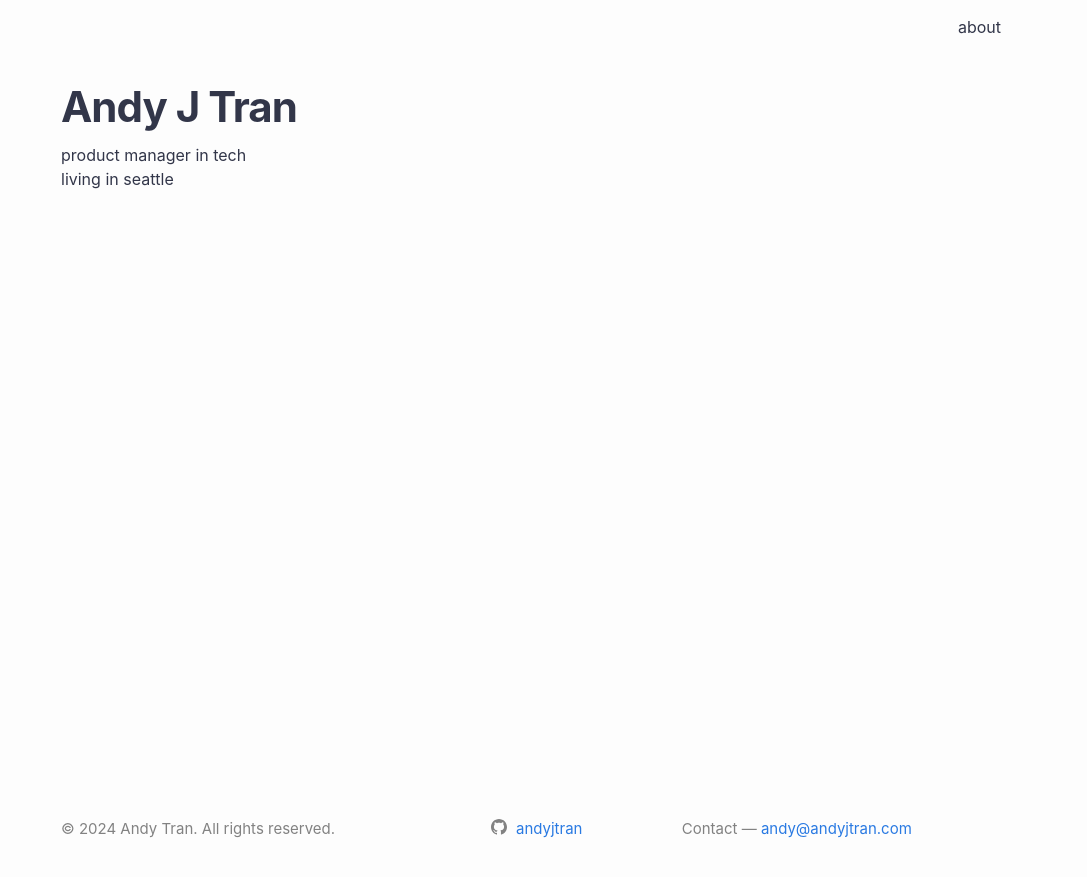
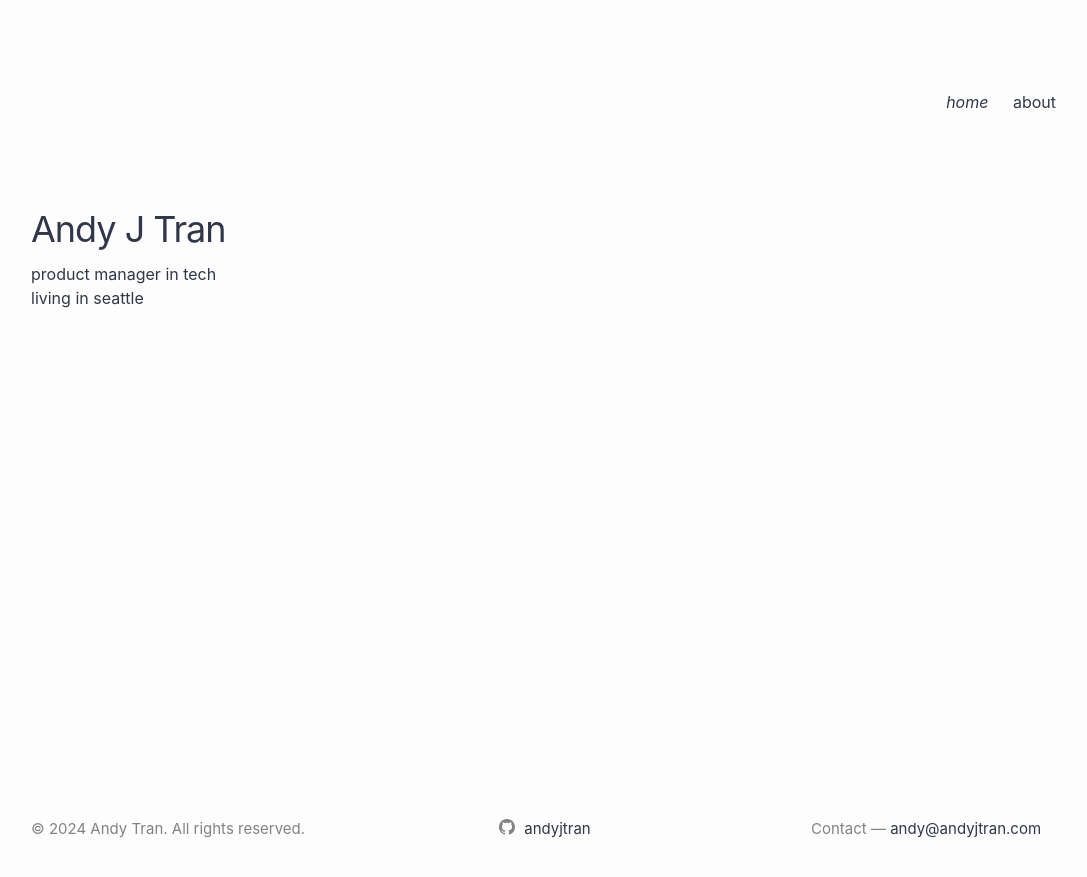
Before and after one commit to andyjtran/andyjtran.github.io, a Jekyll site: the page built from index.markdown, in a window 1280 px wide. Shown: the top 877 px of the page, without its empty margins (109-1196 px from the left). Built offline with Jekyll 4.4.1, drawn with Linux system fonts in a browser that asks for light colours.

Commit message:
update header-nav and hyperlink look and feel

```diff
--- a/_includes/header.html
+++ b/_includes/header.html
@@ -16,11 +16,12 @@
           </span>
         </label>
         <div class="trigger">
+          {%- assign page_paths = page_paths | reverse -%}
           {%- for path in page_paths -%}
             {%- assign my_page = site.pages |  where: "path", path | first -%}
-            {%- if my_page.title and my_page.title != "Andy J Tran" -%}
+            {%- if my_page.title -%}
             {%- if page.url == my_page.url -%}
-            <a class="page-link" href="{{ my_page.url | relative_url }}" style="text-decoration: underline;">
+            <a class="page-link" href="{{ my_page.url | relative_url }}" style="font-style: italic">
               {{ my_page.title | escape }}
             </a>
           {%- else -%}
--- a/_sass/minima.scss
+++ b/_sass/minima.scss
@@ -12,7 +12,8 @@ $spacing-unit:     30px !default;
 
 $text-color:       #323649 !default;
 $background-color: #fdfdfd !default;
-$brand-color:      #2a7ae2 !default;
+$brand-color:      #323649 !default;
+//$brand-color:      #2a7ae2 !default;
 
 $grey-color:       #828282 !default;
 $grey-color-light: lighten($grey-color, 40%) !default;
@@ -21,18 +22,19 @@ $grey-color-dark:  darken($grey-color, 25%) !default;
 $table-text-align: left !default;
 
 // Width of the content area
-$content-width:    1000px !default;
+$content-width:    1920px !default;
 
 $on-palm:          800px !default;
-$on-laptop:        1000px !default;
+$on-laptop:        1920px !default;
 
 // Use media queries like this:
-// @include media-query($on-palm) {
+//@include media-query($on-palm) {
 //   .wrapper {
 //     padding-right: $spacing-unit / 2;
 //     padding-left: $spacing-unit / 2;
 //   }
 // }
+
 @mixin media-query($device) {
   @media screen and (max-width: $device) {
     @content;
@@ -48,4 +50,4 @@ $on-laptop:        1000px !default;
   "minima/base",
   "minima/layout",
   "minima/syntax-highlighting"
-;
+  ;
--- a/_sass/minima/_layout.scss
+++ b/_sass/minima/_layout.scss
@@ -2,8 +2,10 @@
  * Site header
  */
 .site-header {
-  border-top: 0px solid $grey-color-dark;
-  border-bottom: 0px solid $grey-color-light;
+//  border-top: 0px solid $grey-color-dark;
+  border-top: 75px solid $background-color;
+//  border-bottom: 0px solid $grey-color-light;
+  border-bottom: 50px solid $background-color;
   min-height: $spacing-unit * 1.865;
 
   // Positioning context for the mobile navigation icon
@@ -45,7 +47,7 @@
       margin-right: 20px;
     }
   }
-
+/**
   @include media-query($on-palm) {
     position: absolute;
     top: 9px;
@@ -98,6 +100,7 @@
       margin-left: 20px;
     }
   }
+  */
 }
 
 
@@ -135,13 +138,13 @@
 }
 
 .footer-col-1 {
-  width: -webkit-calc(35% - (#{$spacing-unit} / 2));
-  width:         calc(35% - (#{$spacing-unit} / 2));
+  width: -webkit-calc(25% - (#{$spacing-unit} / 2));
+  width:         calc(25% - (#{$spacing-unit} / 2));
 }
 
 .footer-col-2 {
-  width: -webkit-calc(20% - (#{$spacing-unit} / 2));
-  width:         calc(20% - (#{$spacing-unit} / 2));
+  width: -webkit-calc(30% - (#{$spacing-unit} / 2));
+  width:         calc(30% - (#{$spacing-unit} / 2));
 }
 
 .footer-col-3 {
@@ -150,15 +153,18 @@
 }
 
 @include media-query($on-laptop) {
-  .footer-col-1,
+  .footer-col-1 {
+    width: -webkit-calc(25% - (#{$spacing-unit} / 2));
+    width:         calc(25% - (#{$spacing-unit} / 2));
+  }
   .footer-col-2 {
-    width: -webkit-calc(50% - (#{$spacing-unit} / 2));
-    width:         calc(50% - (#{$spacing-unit} / 2));
+    width: -webkit-calc(30% - (#{$spacing-unit} / 2));
+    width:         calc(30% - (#{$spacing-unit} / 2));
   }
 
   .footer-col-3 {
-    width: -webkit-calc(100% - (#{$spacing-unit} / 2));
-    width:         calc(100% - (#{$spacing-unit} / 2));
+    width: -webkit-calc(45% - (#{$spacing-unit} / 2));
+    width:         calc(45% - (#{$spacing-unit} / 2));
   }
 }
 
@@ -182,7 +188,7 @@
 
 .page-heading {
   @include relative-font-size(2.625);
-  font-weight: bold;
+  font-weight: normal;
   letter-spacing: -1px;
   line-height: 1;
 
@@ -260,3 +266,8 @@
     }
   }
 }
+
+body {
+  padding-left: 125px;
+  padding-right: 100px;
+}
--- a/index.markdown
+++ b/index.markdown
@@ -3,8 +3,10 @@
 # To modify the layout, see https://jekyllrb.com/docs/themes/#overriding-theme-defaults
 
 layout: home
-title: Andy J Tran
+permalink: /
+title: home
 ---
 
+<h1 class="page-heading">Andy J Tran</h1>
 product manager in tech
 living in seattle
```
Also changed, not shown: _layouts/home.html (+6 -2 lines), 6 other files.
